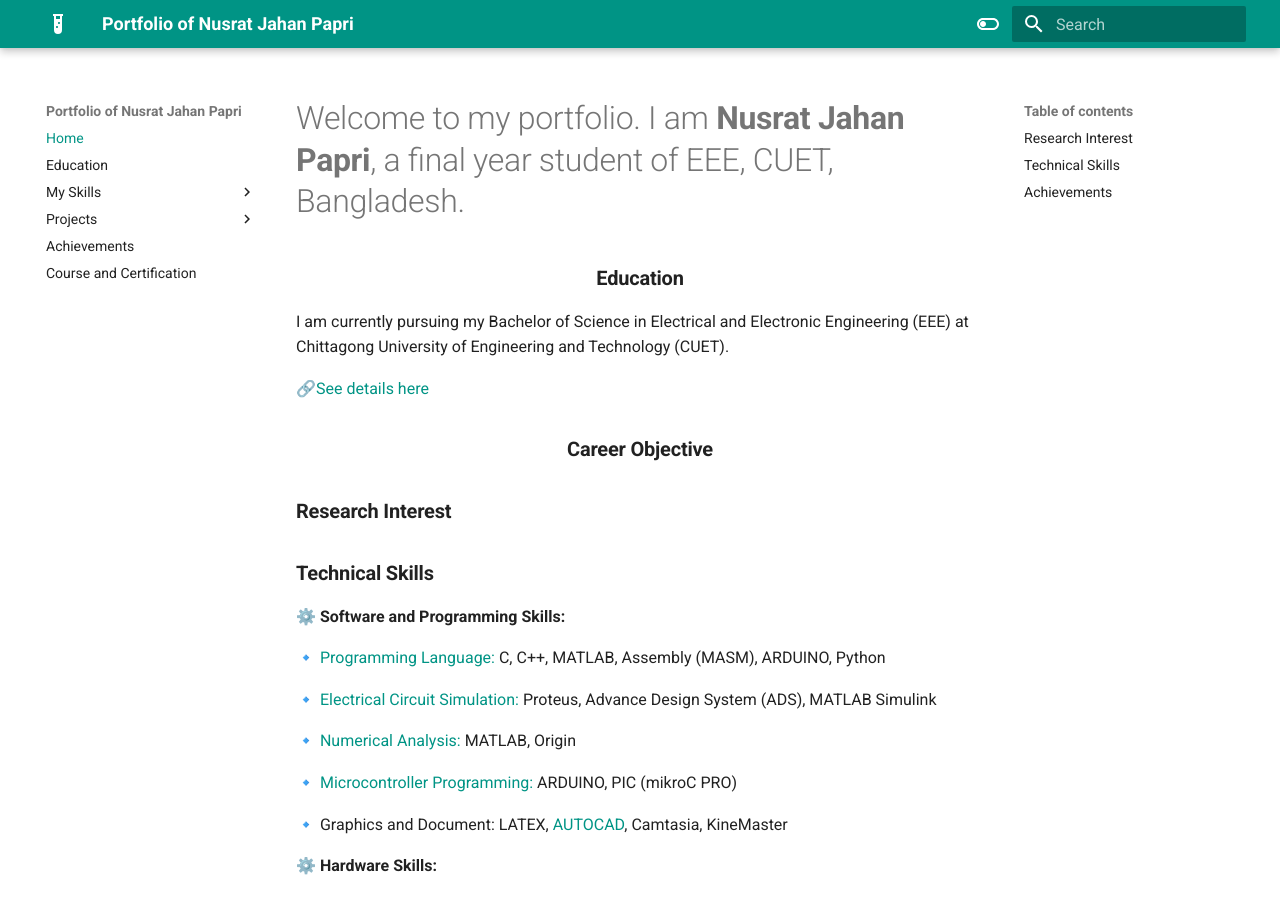
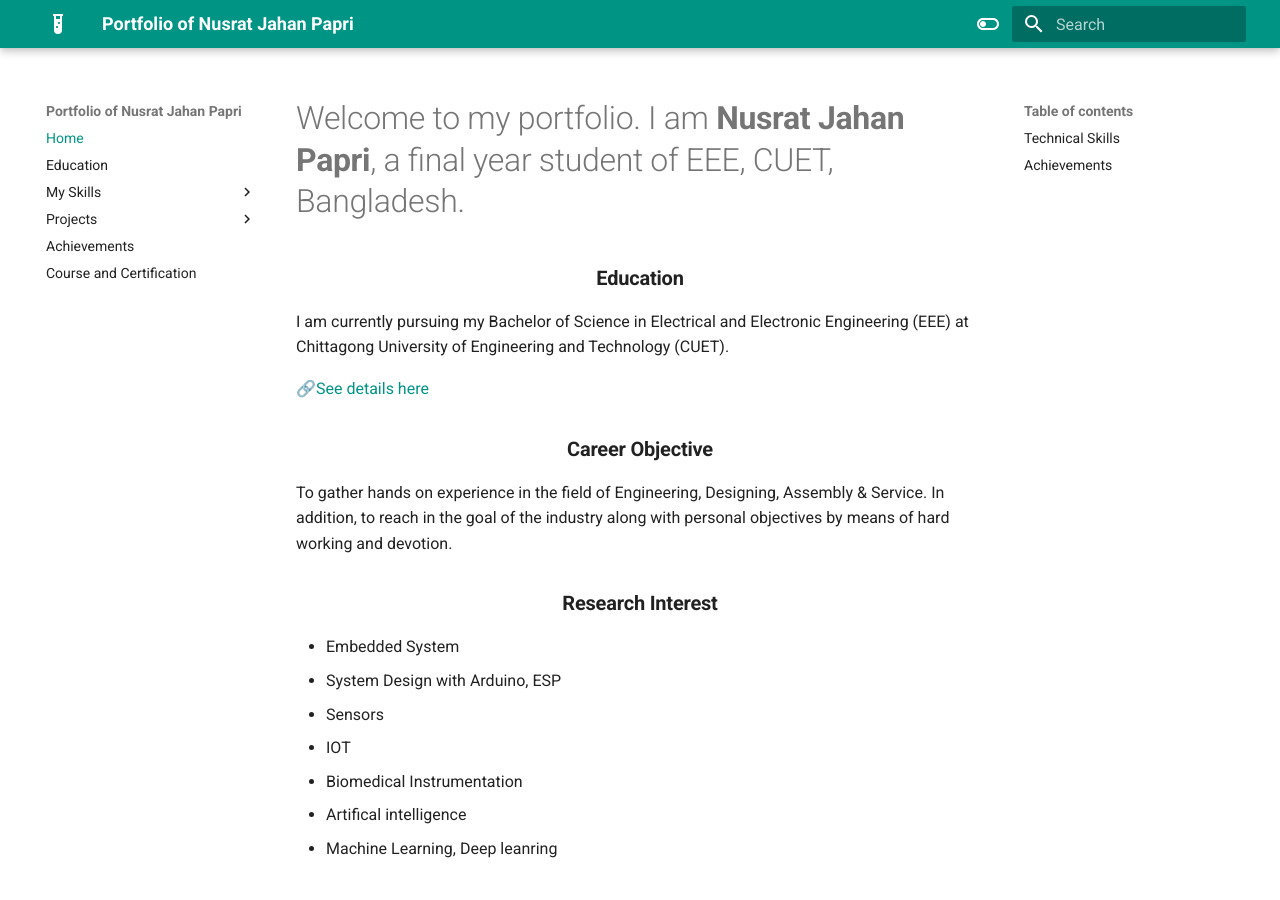
Before and after one commit to Nusrat008/papri-portfolio, an MkDocs documentation site: the page built from docs/index.md, in a window 1280 px wide and 900 px high. Built offline with MkDocs 1.6.1 and Material for MkDocs 9.7.7, drawn with Linux system fonts in a browser that asks for light colours.

Commit message:
updated home page

```diff
--- a/docs/index.md
+++ b/docs/index.md
@@ -10,10 +10,18 @@ I am currently pursuing my Bachelor of Science in Electrical and Electronic Engi
 <h3 style= "text-align: center"> <b> Career Objective
  </b>  </h3>
 
+To gather hands on experience in the field of Engineering, Designing, Assembly & Service. In addition, to reach in the goal of the industry along with personal objectives by means of hard working and devotion.
 
+<h3 style= "text-align: center"> <b> Research Interest
+ </b>  </h3>
 
-
-### **Research Interest**
+- Embedded System
+ - System Design with Arduino, ESP
+ - Sensors
+- IOT
+- Biomedical Instrumentation
+- Artifical intelligence
+- Machine Learning, Deep leanring
 
 ### **Technical Skills**
 
```
